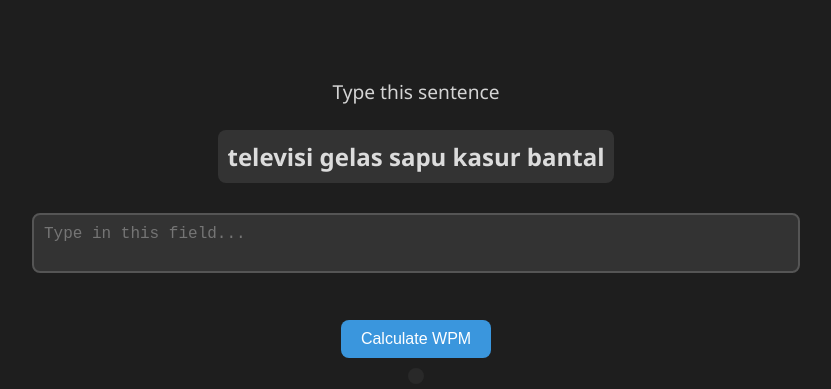
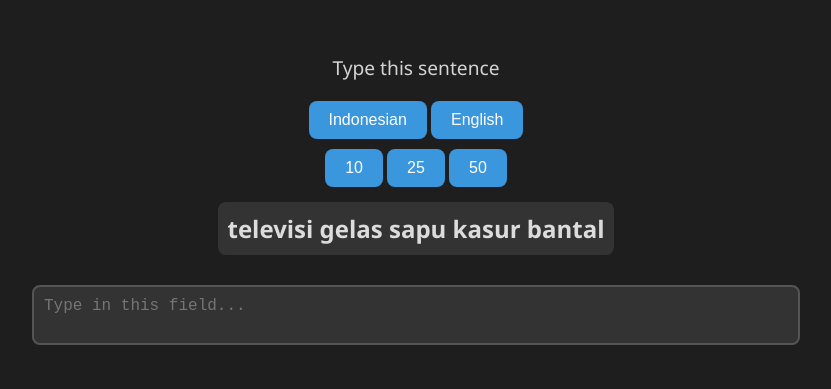
Before and after one commit to Ablebil/wpm-tracker, a plain HTML site: page index.html in a window 1280 px wide. Shown: the part 171-560 px from the top of the page, without its empty margins (224-1055 px from the left). Drawn offline with Linux system fonts and the light colour scheme.

Commit message:
Update index.html

```diff
--- a/index.html
+++ b/index.html
@@ -8,6 +8,18 @@
   </head>
   <body>
     <p>Type this sentence</p>
+
+    <div class="lang-choice">
+      <button id="id" onclick="selectLang('id')">Indonesian</button>
+      <button id="en" onclick="selectLang('en')">English</button>
+    </div>
+
+    <div class="length-choice">
+      <button id="ten" onclick="generateRandomWord(10)">10</button>
+      <button id="twenty-five" onclick="generateRandomWord(25)">25</button>
+      <button id="fifty" onclick="generateRandomWord(50)">50</button>
+    </div>
+
     <p class="text"></p>
     <textarea
       id="user-input"
@@ -16,7 +28,6 @@
     ></textarea>
 
     <br />
-    <button id="calculate">Calculate WPM</button>
     <p class="result"></p>
     <p class="error"></p>
 
```
